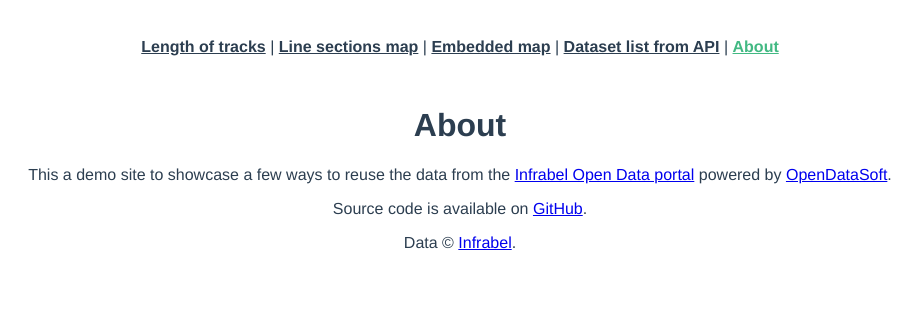
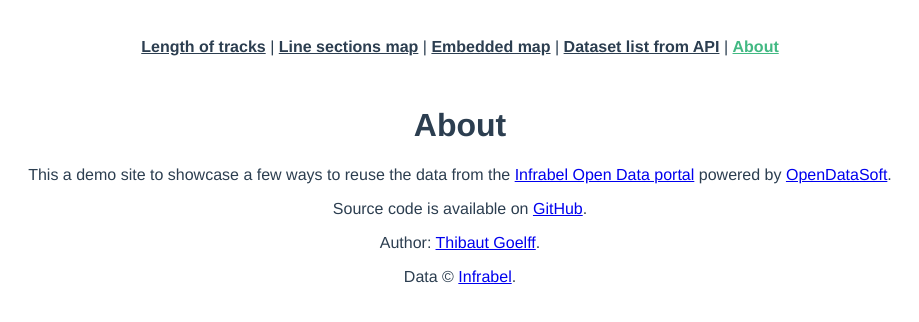
Before and after one commit to Thib-G/infrabel-opendata-sandbox, a Vue app: page /about in a window 1280 px wide. Shown: the top 322 px of the page, without its empty margins (180-1099 px from the left). Built offline with nearby package versions, Linux system fonts and the light colour scheme.

Commit message:
Add author

```diff
--- a/src/views/About.vue
+++ b/src/views/About.vue
@@ -6,6 +6,7 @@
       OpenDataSoft</a>.</p>
     <p>Source code is available on
       <a href="https://github.com/Thib-G/infrabel-opendata-sandbox" target="_blank">GitHub</a>.</p>
+    <p>Author: <a href="https://www.linkedin.com/in/thibautgoelff/">Thibaut Goelff</a>.</p>
     <p>Data &copy; <a href="https://opendata.infrabel.be/" target="_blank">Infrabel</a>.</p>
   </div>
 </template>
```
